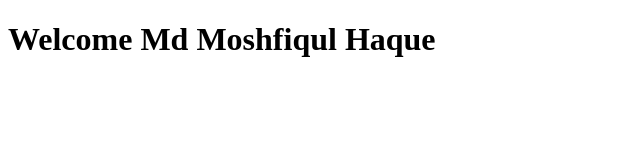
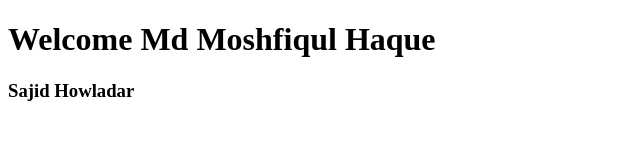
Before and after one commit to dev-moshfiqul/profolio, a plain HTML site: page index.html in a window 1280 px wide. Shown: the whole page, without its empty margins (0-640 px from the left). Drawn offline with Linux system fonts and the light colour scheme.

Commit message:
moshfiqul

```diff
--- a/index.html
+++ b/index.html
@@ -7,5 +7,6 @@
     </head>
     <body>
         <h1>Welcome Md Moshfiqul Haque</h1>
+        <h3>Sajid Howladar</h3>
     </body>
 </html>
```
